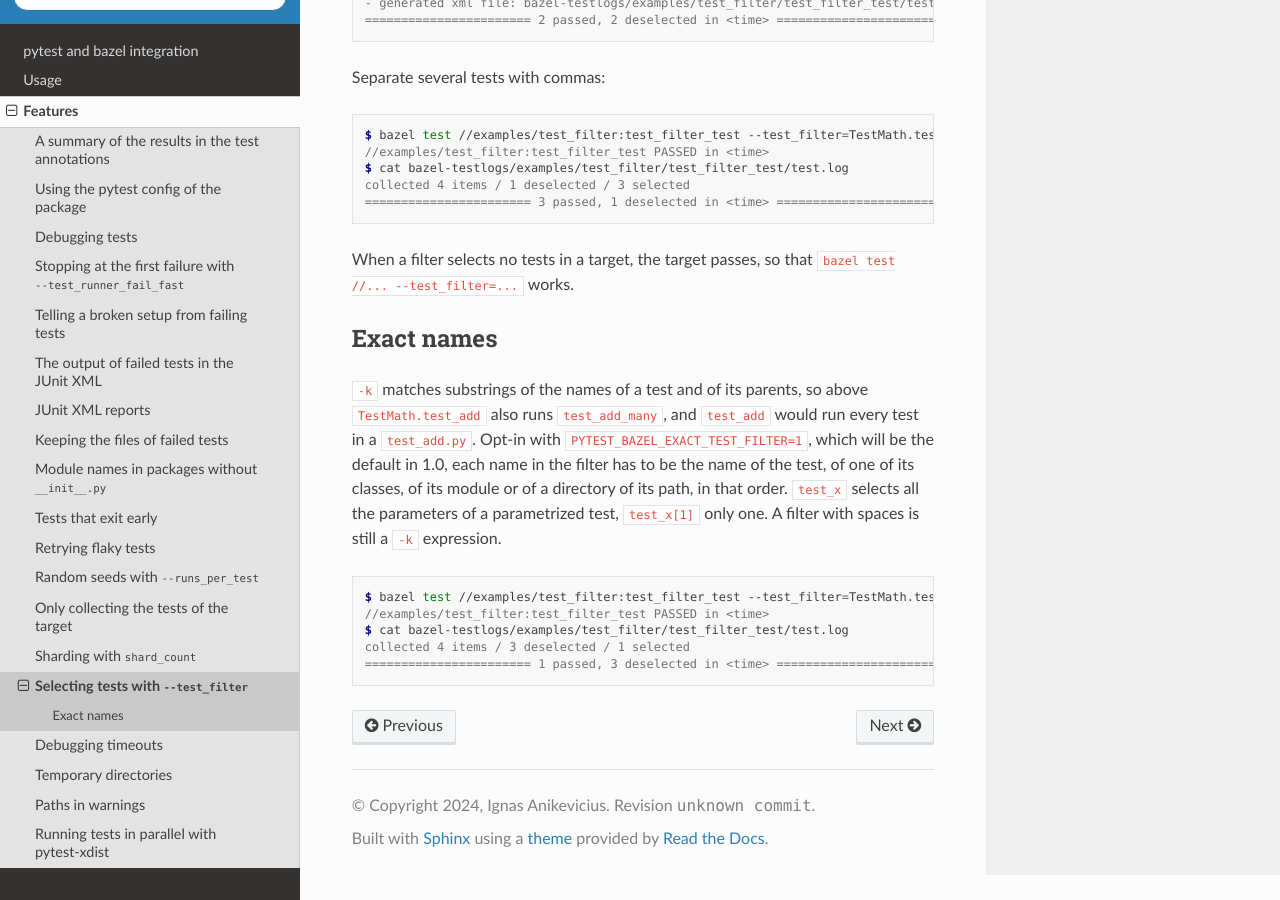
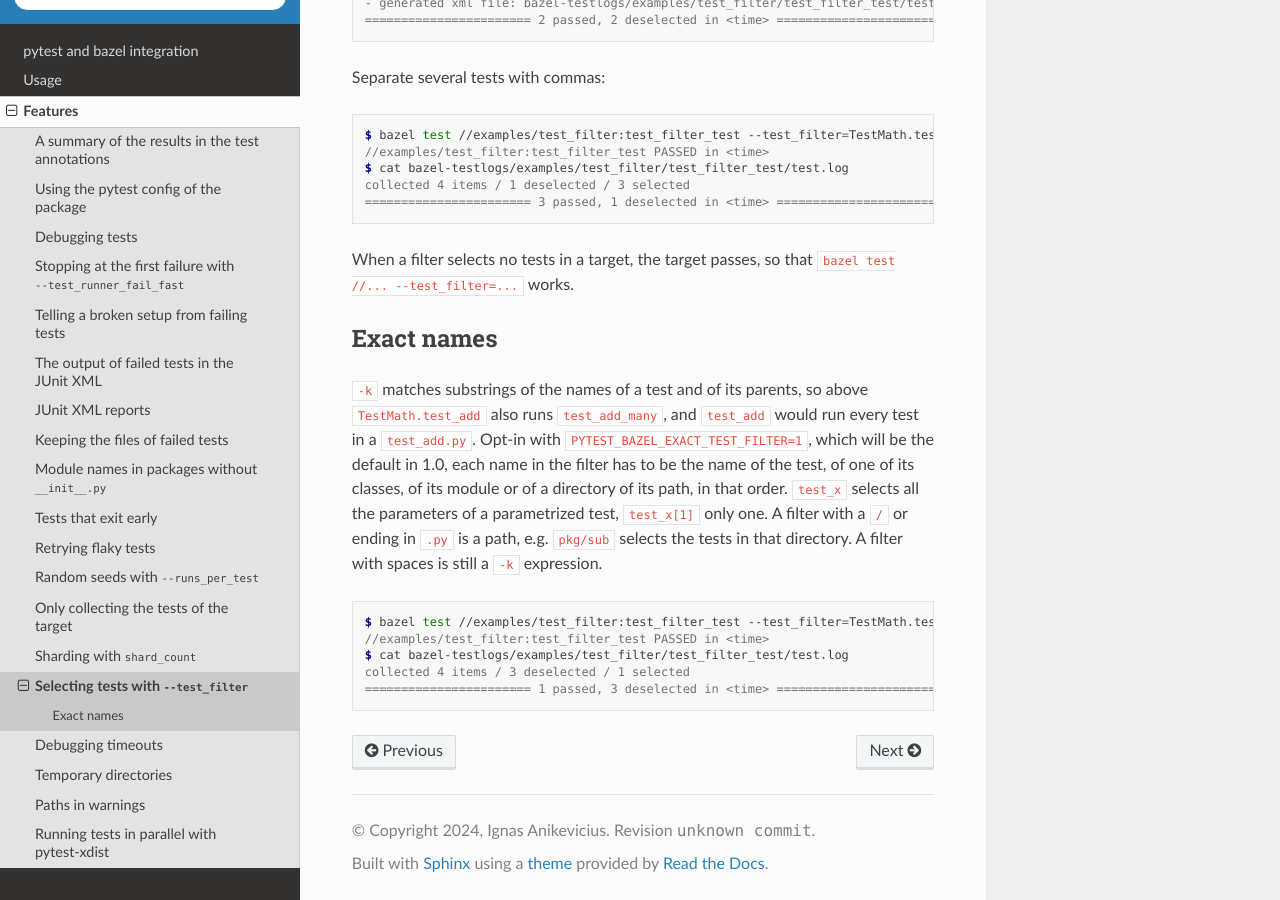
Before and after one commit to aignas/pytest-bazel, a Sphinx documentation site: the page built from docs/features/test-filter.md, in a window 1280 px wide and 900 px high, scrolled down 977 px. Built offline with Sphinx 7.4.7 and the Read the Docs theme 3.1.0, drawn with Linux system fonts in a browser that asks for light colours; pages that are not in the unit, such as notebooks, are missing from menus.

Commit message:
fix(exact_filter): select the tests of a directory (#98)
With PYTEST_BAZEL_EXACT_TEST_FILTER=1, a path filter such as
`--test_filter=pkg/sub` selected no tests, as a path had to name a
file or a node id. Also match the directories of the path of a test.

````diff
--- a/docs/features/test-filter.md
+++ b/docs/features/test-filter.md
@@ -91,7 +91,9 @@ test in a `test_add.py`. Opt-in with `PYTEST_BAZEL_EXACT_TEST_FILTER=1`, which
 will be the default in 1.0, each name in the filter has to be the name of the
 test, of one of its classes, of its module or of a directory of its path, in
 that order. `test_x` selects all the parameters of a parametrized test,
-`test_x[1]` only one. A filter with spaces is still a `-k` expression.
+`test_x[1]` only one. A filter with a `/` or ending in `.py` is a path, e.g.
+`pkg/sub` selects the tests in that directory. A filter with spaces is still
+a `-k` expression.
 
 <!-- run: test_filter_exact -->
 ```console
````
Also changed, not shown: 2 other files.
